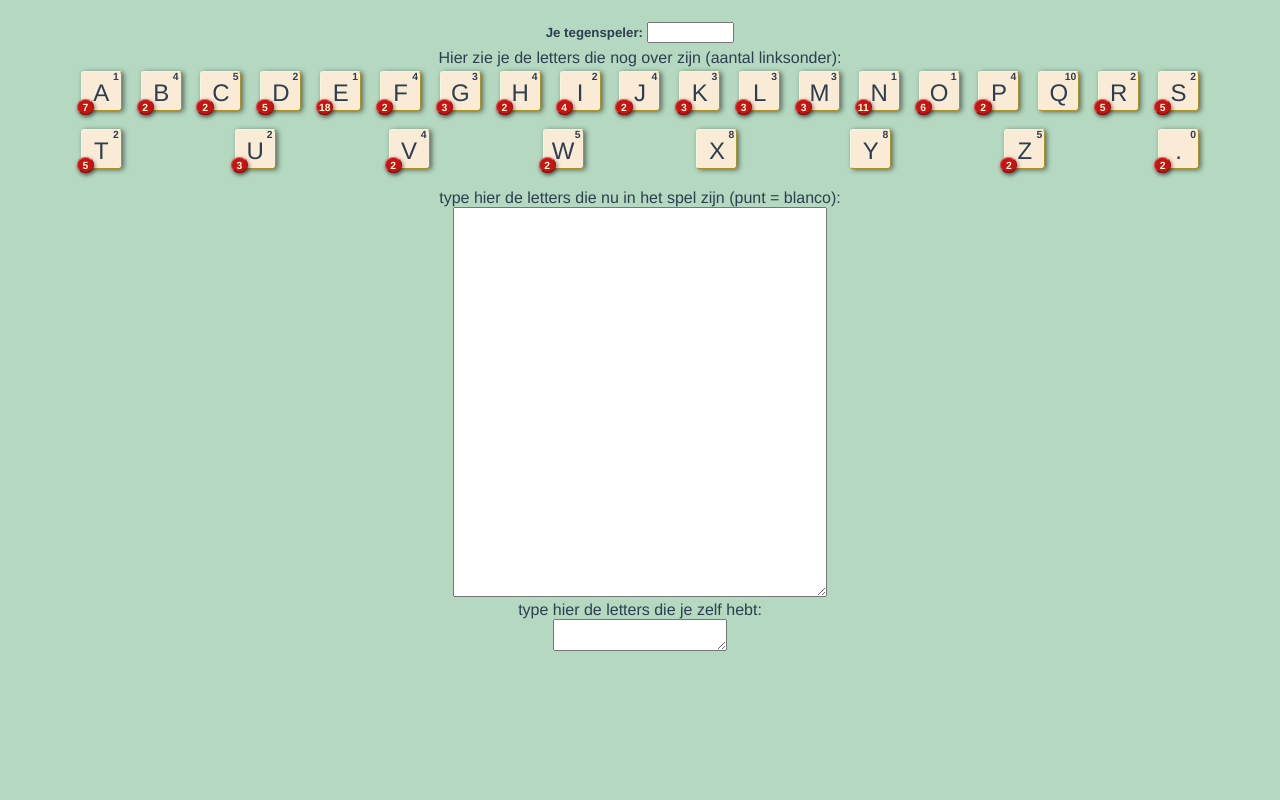
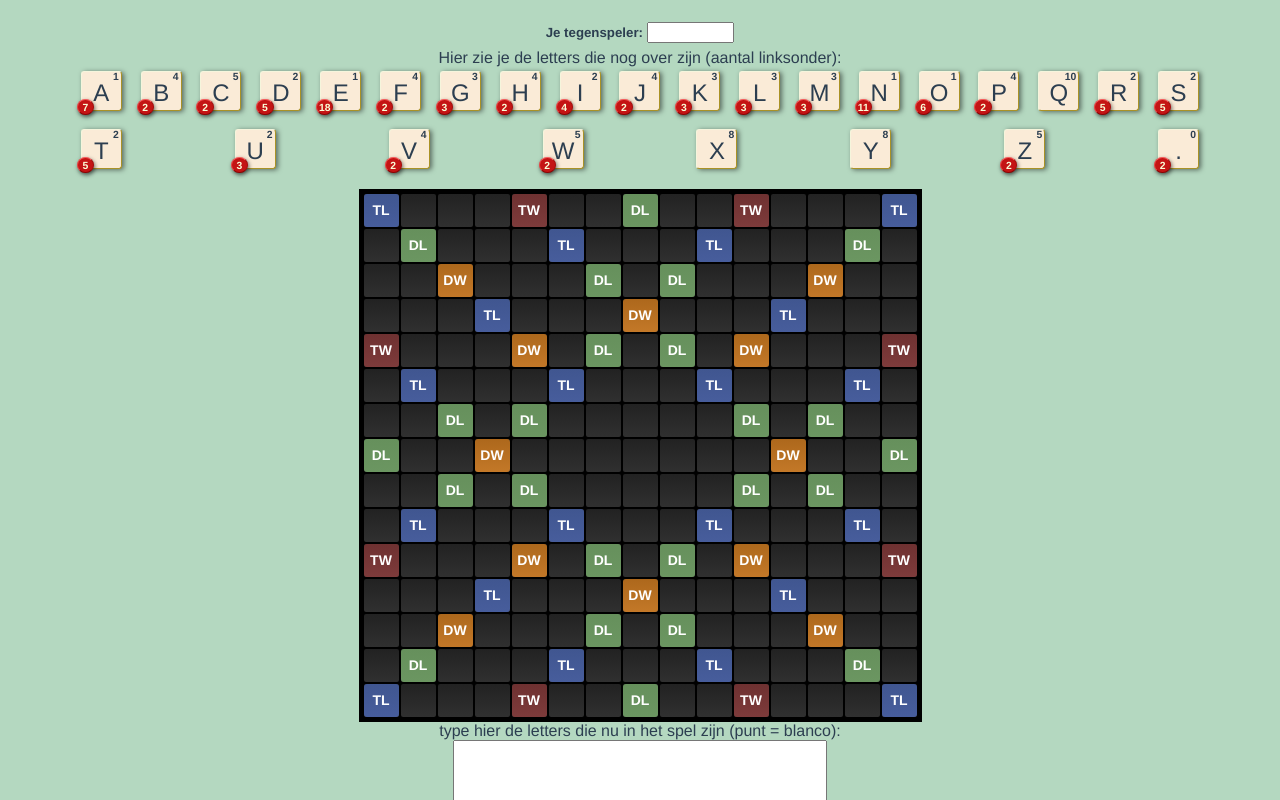
Before and after one commit to markchagers/wfcounter, a Vue app: page / in a window 1280 px wide. Shown: the top 800 px of the page. Built offline with nearby package versions, Linux system fonts and the light colour scheme.

Commit message:
develop tile board

```diff
--- a/src/components/LetterBlock.vue
+++ b/src/components/LetterBlock.vue
@@ -13,9 +13,7 @@
 
     const remaining = (): number => Math.abs(props.letter.aantal - props.letter.used)
 
-    const blockClass = (): string => props.letter.aantal < props.letter.used
-        ? 'block-counter__blokje error'
-        : 'block-counter__blokje'
+    const blockClass = (): string => props.letter.aantal < props.letter.used ? 'error' : ''
 
     const countClass = (): string => {
         const remain = props.letter.aantal - props.letter.used
@@ -32,7 +30,7 @@
 </script>
 
 <template>
-    <div :class="blockClass()" @click="$emit('addLetter', letter.id)">
+    <div class="block-counter__blokje" :class="blockClass()">
         <span class="block-counter__letter">{{ letter.id }}</span>
         <span class="block-counter__punten">{{ letter.score }}</span>
         <span :class="countClass()">{{
--- a/src/components/LetterCounter.vue
+++ b/src/components/LetterCounter.vue
@@ -1,6 +1,7 @@
 <script setup lang="ts">
     import LetterBlock from './LetterBlock.vue'
     import LetterInput from './LetterInput.vue'
+    import TiledBoard from './TiledBoard.vue'
     import { useLetterStore } from '../stores/letters'
 
     const store = useLetterStore()
@@ -35,6 +36,7 @@
                 :letter="letter"
             ></letter-block>
         </div>
+        <TiledBoard></TiledBoard>
         <LetterInput @letterschanged="updateLetters($event)"></LetterInput>
     </div>
 </template>
@@ -43,8 +45,11 @@
 .block-counter {
     margin: 0;
     padding: 0;
-    text-align: center;
     width: 100%;
+    display: flex;
+    flex-flow: column nowrap;
+    align-items: center;
+
     &__header {
         margin-bottom: 6px;
     }
--- a/src/components/LetterInput.vue
+++ b/src/components/LetterInput.vue
@@ -1,6 +1,6 @@
 <script setup lang="ts">
     const emit = defineEmits<{
-    (e: 'letterschanged', value: string): void
+        (e: 'letterschanged', value: string): void
     }>()
 
     let inputLetters: string = ''
--- /dev/null
+++ b/src/components/LetterTile.vue
@@ -0,0 +1,137 @@
+<script setup lang="ts">
+import { ref, watch } from 'vue';
+
+    interface ILetter {
+        id: string
+        aantal: number
+        score: number
+        used: number
+    }
+
+    interface Cell {
+        col: number
+        row: number
+        cellClass?: string
+        letter?: ILetter
+    }
+
+    const emit = defineEmits<{
+        (e: 'movefocus', value: { col: number; row: number }): void
+    }>()
+
+    const props = defineProps<{
+        cell: Cell,
+        focusedcell: Cell
+    }>()
+
+    watch(() => props.focusedcell, (focusedCell) => {
+        if (focusedCell.col === props.cell.col && focusedCell.row === props.cell.row) {
+            setFocus()
+        }
+    })
+    const tilediv = ref<HTMLDivElement>()
+    let letter: ILetter;
+    const setFocus = () => tilediv.value?.focus()
+    const listen = (evt: KeyboardEvent) => {
+        const nwFocus = { col: props.cell.col, row: props.cell.row }
+        switch (evt.key) {
+            case 'ArrowUp':
+                nwFocus.row -= 1
+            break
+
+            case 'ArrowDown':
+                nwFocus.row += 1
+            break
+
+            case 'ArrowLeft':
+                nwFocus.col -= 1
+            break
+
+            case 'ArrowRight':
+                nwFocus.col += 1
+            break
+
+            default:
+                if (/[a-z]/i.test(evt.key)) {
+                    const nwLetter: ILetter ={
+                        id: evt.key,
+                        aantal: 0,
+                        score: 3,
+                        used: 1
+                    }
+                    letter = nwLetter
+                }
+            break
+        }
+        emit('movefocus', nwFocus)
+    }
+</script>
+
+<template>
+
+    <div class="tile" ref="tilediv" @click="setFocus" @keydown.stop="listen($event)" tabindex="-1">
+        <div v-if="!letter" :class="cell.cellClass"></div>
+        <div v-else class="white">{{ letter.id }}</div>
+    </div>
+
+</template>
+
+<style lang="scss">
+.tile {
+    background: linear-gradient(#222, #303030);
+    flex: 0 0 35px;
+    color: white;
+    margin: -1px;
+    border: 2px solid black;
+    border-radius: 4px;
+    font-weight: 900;
+    font-size: 14px;
+    line-height: 33px;
+    transition: .25s;
+
+    &:focus {
+        z-index: 1;
+        outline: none;
+        border-color: #55abfb;
+    }
+
+    .dw {
+        border-radius: 3px;
+        background: linear-gradient( #ad681c, #c37828);
+        &::before {
+            content: 'DW';
+        }
+    }
+
+    .tw {
+        border-radius: 3px;
+        background: linear-gradient( #6e3131, #7e3b3b);
+        &::before {
+            content: 'TW';
+        }
+    }
+
+    .dl {
+        border-radius: 3px;
+        background: linear-gradient( #66905c, #6b9661);
+        &::before {
+            content: 'DL';
+        }
+    }
+
+    .tl {
+        border-radius: 3px;
+        background: linear-gradient( #405690,  #475d9c);
+        &::before {
+            content: 'TL';
+        }
+    }
+
+    .white {
+        font-size: 1.2em;
+        border-radius: 3px;
+        color: #222;
+        background: linear-gradient( #e9eefa,  #d1dbf7);
+    }
+}
+</style>
--- /dev/null
+++ b/src/components/TiledBoard.vue
@@ -0,0 +1,70 @@
+<script setup lang="ts">
+    import { useBoardStore } from '@/stores/board'
+    import { ref } from 'vue';
+    import LetterTile from './LetterTile.vue'
+
+    interface ILetter {
+        id: string
+        aantal: number
+        score: number
+        used: number
+    }
+
+    interface Cell {
+        col: number
+        row: number
+        cellClass?: string
+        letter?: ILetter
+    }
+
+    interface Row {
+        id: string
+        cells: Cell[]
+    }
+    const rows: Row[] = []
+
+    const store = useBoardStore()
+    const focusedCell = ref<Cell>({ col: 0, row: 0 })
+
+    for (let r = 0; r < 15; r++) {
+        const row: Row = { id: `row_${r + 1}`, cells: [] }
+        for (let c = 0; c < 15; c++) {
+            const cell: Cell = { col: c, row: r, cellClass: store.getTile(r, c) }
+            row.cells.push(cell)
+        }
+        rows.push(row)
+    }
+
+    const setCellFocus = (focus: { col: number, row: number }): void => {
+        focusedCell.value = focus
+    }
+</script>
+
+<template>
+    <div class="board">
+        <div class="board__row" v-for="row in rows" :key="row.id">
+            <LetterTile  v-for="cell in row.cells"
+            :key="`${cell.row}-${cell.col}`"
+            :cell="cell"
+            :focusedcell="focusedCell"
+            @movefocus="setCellFocus($event)"></LetterTile>
+        </div>
+    </div>
+</template>
+
+<style lang="scss">
+.board {
+    background-color: #222;
+    border: 4px solid black;
+    align-self: auto;
+    width: 555px;
+    display: flex;
+    flex-flow: column nowrap;
+
+    &__row {
+        flex: 0 0 35px;
+        display: flex;
+        flex-flow: row nowrap;
+    }
+}
+</style>
--- /dev/null
+++ b/src/stores/board.ts
@@ -0,0 +1,32 @@
+import { defineStore } from 'pinia'
+
+export const useBoardStore = defineStore('board', {
+
+    state: () => ({
+        tileList: _tileList
+    }),
+
+    getters: {
+        getTile: (state) => {
+            return (col: number, row: number) => state.tileList[row][col]
+        }
+    },
+})
+
+const _tileList = [
+    ['tl', '', '', '', 'tw', '', '', 'dl', '', '', 'tw', '', '', '', 'tl'],
+    ['', 'dl', '', '', '', 'tl', '', '', '', 'tl', '', '', '', 'dl', ''],
+    ['', '', 'dw', '', '', '', 'dl', '', 'dl', '', '', '', 'dw', '', ''],
+    ['', '', '', 'tl', '', '', '', 'dw', '', '', '', 'tl', '', '', ''],
+    ['tw', '', '', '', 'dw', '', 'dl', '', 'dl', '', 'dw', '', '', '', 'tw'],
+    ['', 'tl', '', '', '', 'tl', '', '', '', 'tl', '', '', '', 'tl', ''],
+    ['', '', 'dl', '', 'dl', '', '', '', '', '', 'dl', '', 'dl', '', ''],
+    ['dl', '', '', 'dw', '', '', '', '', '', '', '', 'dw', '', '', 'dl'],
+    ['', '', 'dl', '', 'dl', '', '', '', '', '', 'dl', '', 'dl', '', ''],
+    ['', 'tl', '', '', '', 'tl', '', '', '', 'tl', '', '', '', 'tl', ''],
+    ['tw', '', '', '', 'dw', '', 'dl', '', 'dl', '', 'dw', '', '', '', 'tw'],
+    ['', '', '', 'tl', '', '', '', 'dw', '', '', '', 'tl', '', '', ''],
+    ['', '', 'dw', '', '', '', 'dl', '', 'dl', '', '', '', 'dw', '', ''],
+    ['', 'dl', '', '', '', 'tl', '', '', '', 'tl', '', '', '', 'dl', ''],
+    ['tl', '', '', '', 'tw', '', '', 'dl', '', '', 'tw', '', '', '', 'tl']
+]
```
